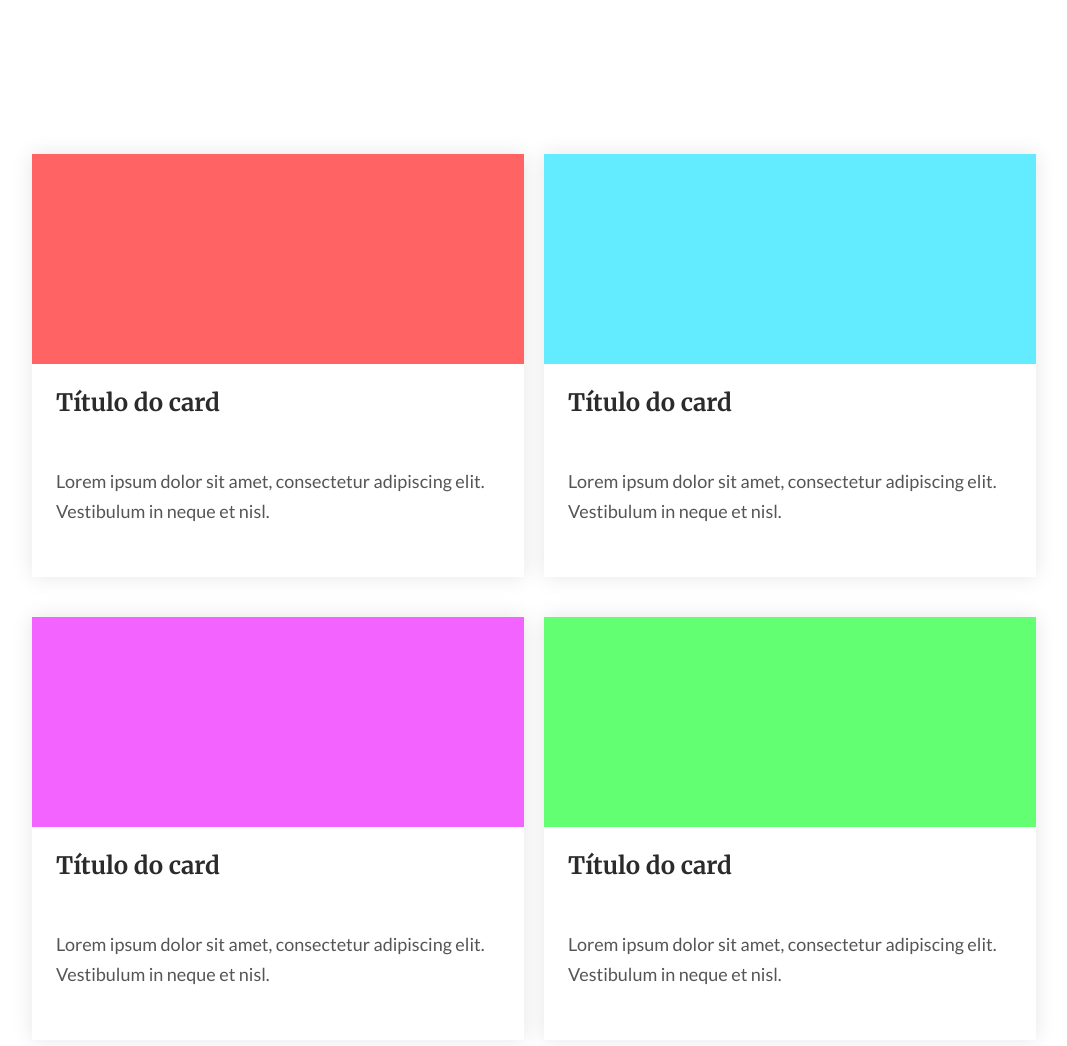
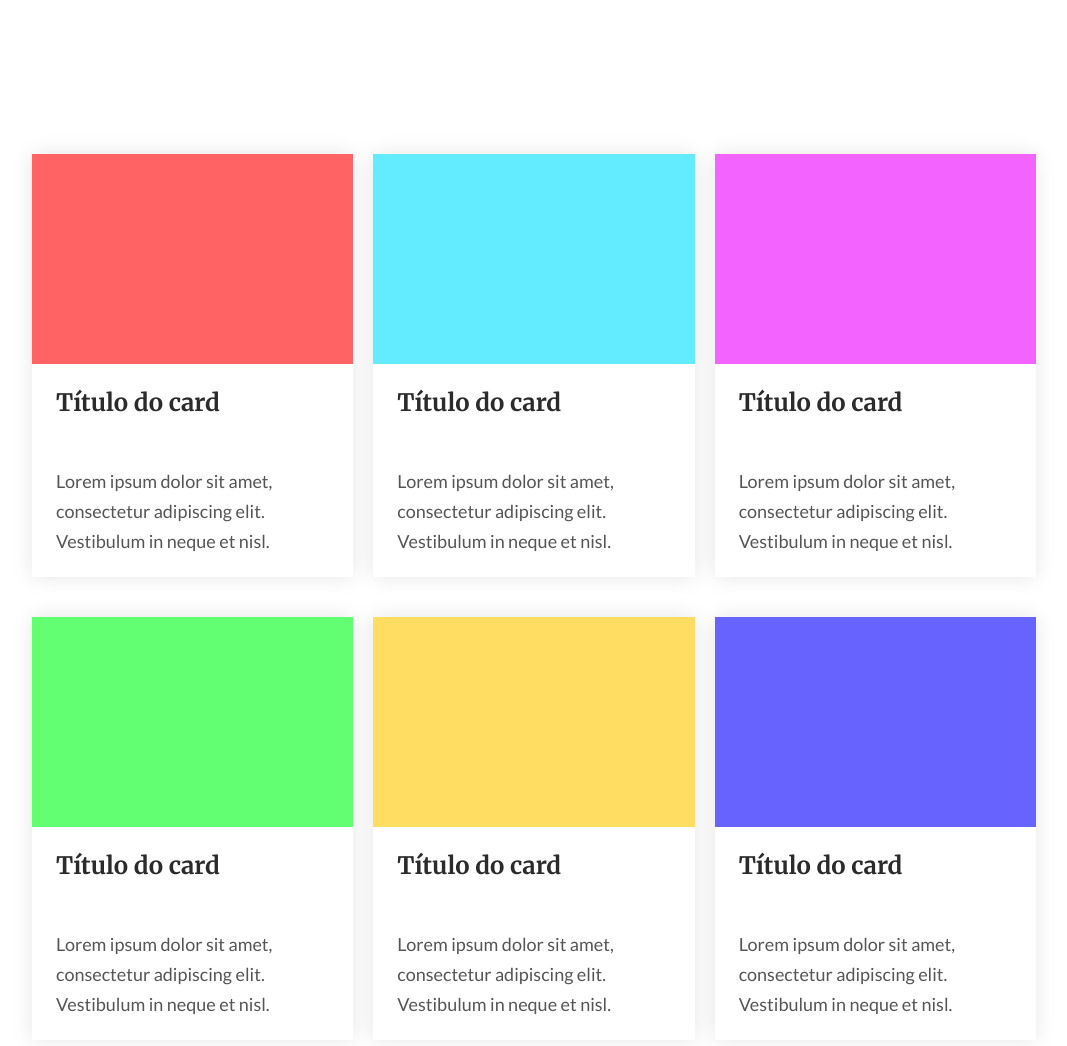
Before and after one commit to lgolin/codelandia-desafio03, a plain HTML site: page index.html in a window 1280 px wide. Shown: the part 520-1566 px from the top of the page, without its empty margins (106-1173 px from the left). Drawn offline with nearby package versions, Linux system fonts and the light colour scheme.

Commit message:
fix cards

```diff
--- a/css/style.css
+++ b/css/style.css
@@ -83,10 +83,11 @@
 
   display: flex;
   flex-wrap: wrap;
+  justify-content: center;
 }
 
 .qualidade-item {
-  flex: 1 1 auto;
+  flex: 1 1 calc(33.33% - 20px);
   margin: 20px 10px;
 
   height: 423px;
@@ -96,7 +97,8 @@
   box-shadow: 0px 0px 20px rgba(0, 0, 0, 0.1);
 }
 
-.qualidade-title, .qualidade-description {
+.qualidade-title,
+.qualidade-description {
   padding: 1.5rem;
 }
 
@@ -181,10 +183,10 @@ input {
   border-radius: 6px;
 
   border: none;
-
 }
 
-input::placeholder, textarea::placeholder {
+input::placeholder,
+textarea::placeholder {
   font-family: var(--lato);
   font-size: 1.125rem;
   line-height: 1.35rem;
@@ -252,10 +254,10 @@ button:hover {
     margin: 4rem 0;
   }
 
-  input, textarea,.form button {
+  input,
+  textarea,
+  .form button {
     width: 20rem;
     height: 4.062rem;
   }
-
-
 }
```
